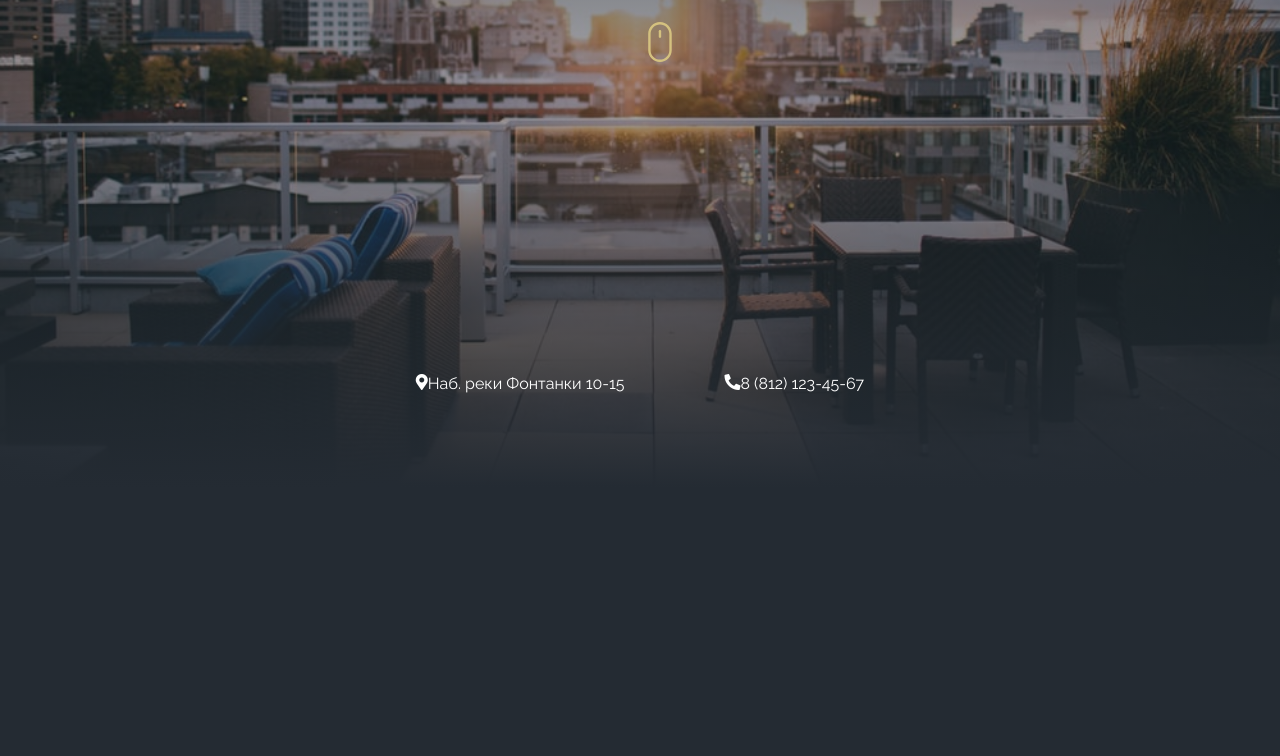
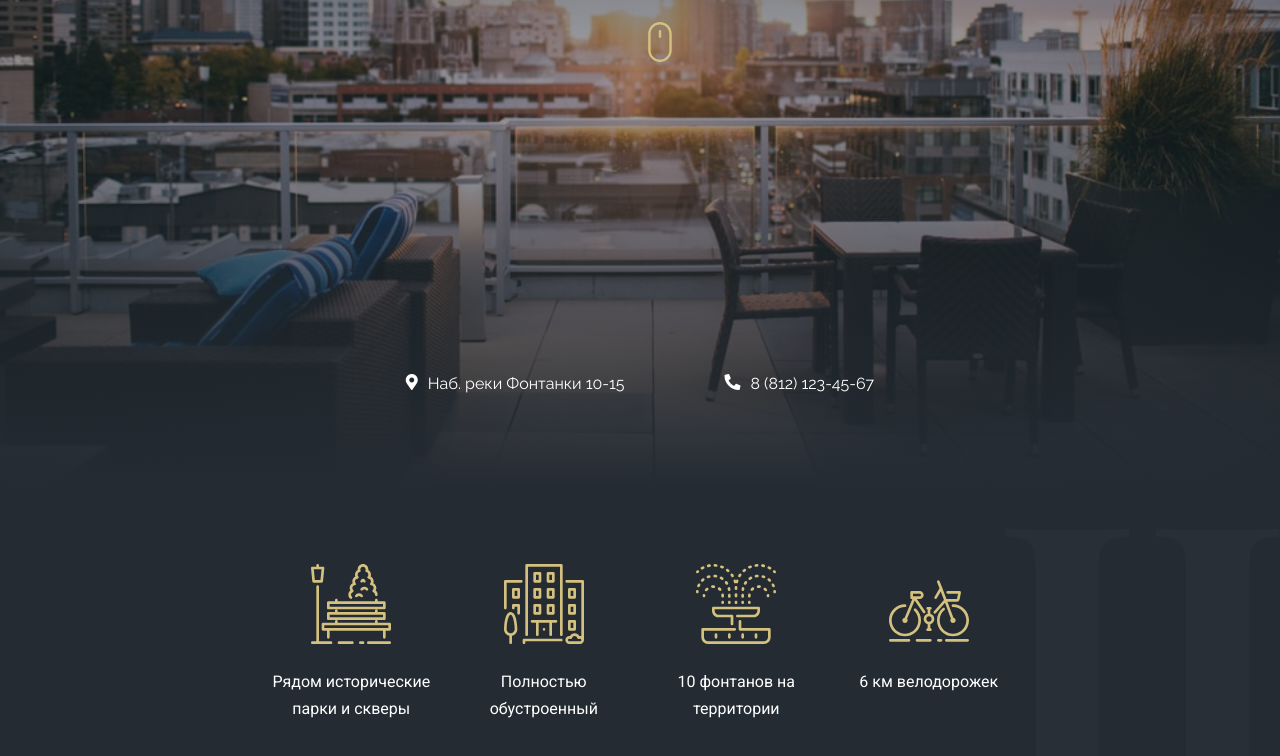
Before and after one commit to tatysheva/vop, a website built with Parcel: page index.html in a window 1280 px wide. Shown: the part 392-1148 px from the top of the page. Before the commit the page ends 880 px from the top, so only its background shows below. Built offline with nearby package versions, Linux system fonts and the light colour scheme.

Commit message:
about section added

```diff
--- a/css/style.scss
+++ b/css/style.scss
@@ -77,7 +77,44 @@ nav {
     &:first-child {
       margin-right: 100px;
     }
+    p {
+      padding-left: 10px;
     }
-
-
   }
+}
+#about {
+    position: relative;
+  height: 310px;
+  display: flex;
+  align-items: center;
+  .about-item_bg_svg {
+      position: absolute;
+      right: 0;
+      top: 40px;
+  }
+  .about-list {
+    width: 70%;
+    display: flex;
+    margin: 0 auto;
+    .about-item {
+      width: (100%/4);
+      text-align: center;
+      > img {
+        width: 80px;
+        height: 80px;
+      }
+      > p {
+        font-family: $font;
+        font-style: normal;
+        font-weight: 300;
+        font-size: 16px;
+        line-height: 27px;
+        padding-top: 20px;
+      }
+      .about-item_bike_svg {
+        position: relative;
+        bottom: -7px;
+      }
+    }
+  }
+}
--- a/index.html
+++ b/index.html
@@ -49,6 +49,30 @@
             </div>
         </div>
     </div>
+    <section id="about">
+        <div class="container">
+            <div class="about-list">
+                <div class="about-item">
+                    <img src="./img/about1.svg">
+                    <p>Рядом исторические парки и скверы</p>
+                </div>
+                <div class="about-item">
+                    <img src="./img/about2.svg">
+                    <p>Полностью обустроенный</p>
+                </div>
+                <div class="about-item">
+                    <img src="./img/about3.svg">
+                    <p>10 фонтанов на территории</p>
+                </div>
+                <div class="about-item">
+                    <img src="./img/about4.svg" class="about-item_bike_svg">
+                    <p>6 км велодорожек</p>
+                </div>
+
+            </div>
+        </div>
+        <img src="./img/II.svg" class="about-item_bg_svg">
+    </section>
 
 
 
```
Also changed, not shown: img/II.svg (added), img/about1.svg (added), img/about2.svg (added), img/about3.svg (added), img/about4.svg (added), 1 other file. Lines whose indentation alone changed are shown as unchanged.
